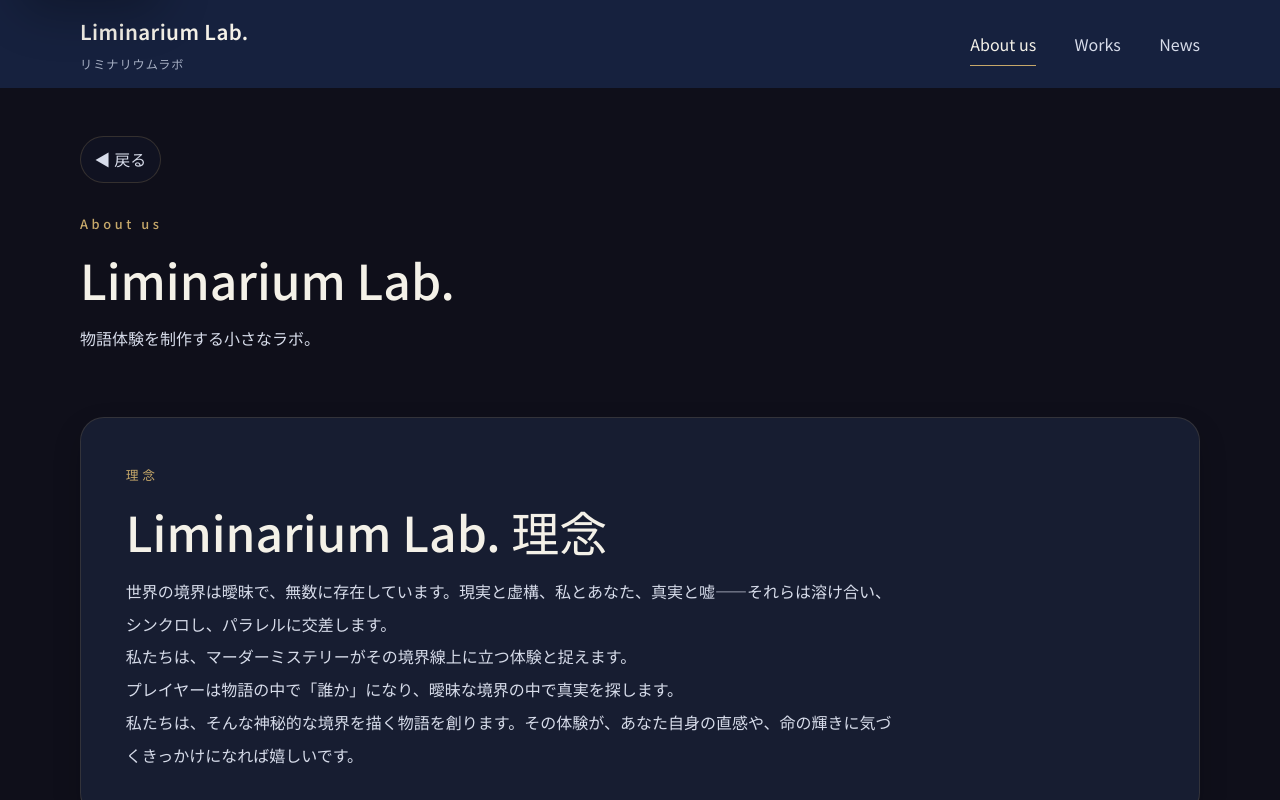
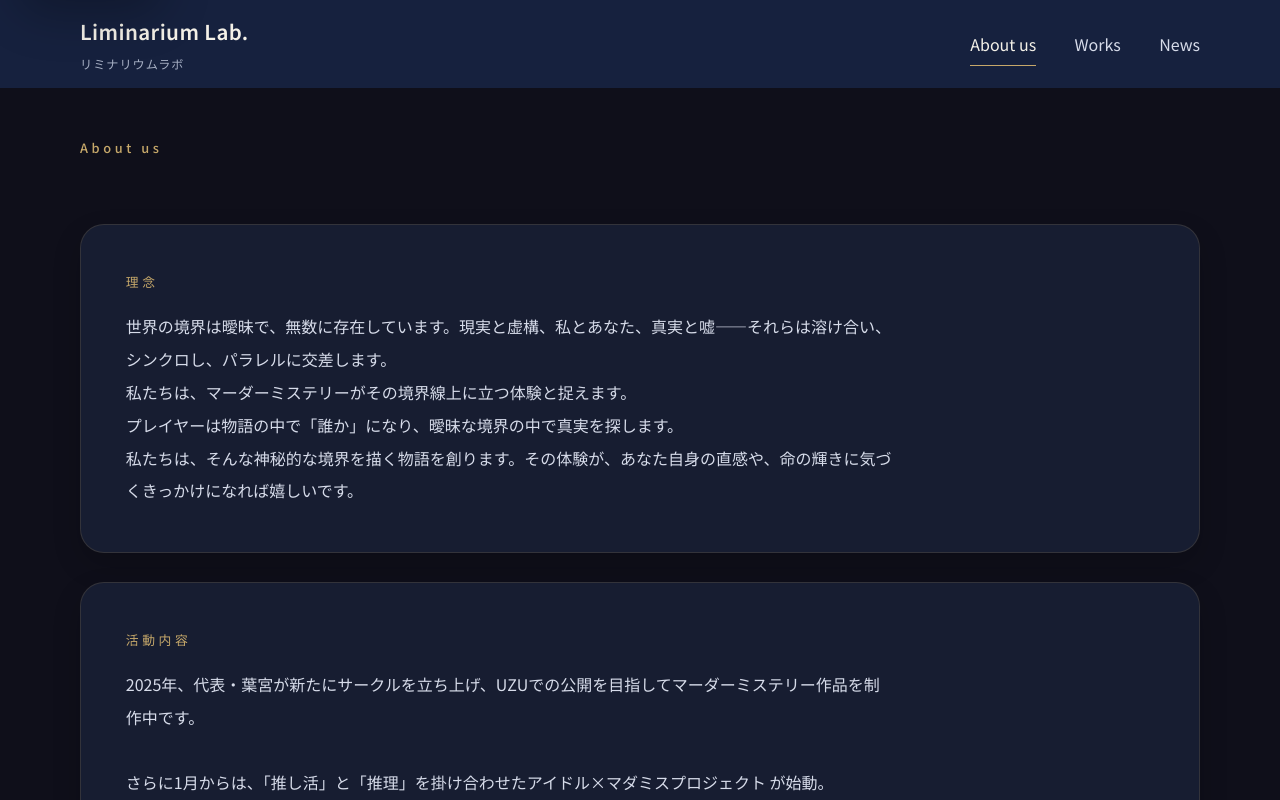
Before and after one commit to sunpotflower4460-cpu/Test-HP-SAKI, a React (Vite) app: page /about in a window 1280 px wide. Shown: the top 800 px of the page. Built offline with nearby package versions, Linux system fonts and the light colour scheme.

Commit message:
refactor: simplify lower pages for figma fidelity
Agent-Logs-Url: https://github.com/sunpotflower4460-cpu/Test-HP-SAKI/sessions/8596cb58-a9f8-4ebf-90fd-3eaa2a690c37

Co-authored-by: sunpotflower4460-cpu <253257485+sunpotflower4460-cpu@users.noreply.github.com>

```diff
--- a/src/components/NewsList.tsx
+++ b/src/components/NewsList.tsx
@@ -1,4 +1,3 @@
-import { motion } from 'framer-motion';
 import styles from './NewsList.module.css';
 import { NewsItem } from '../data/siteData';
 
@@ -13,14 +12,8 @@ const NewsList = ({ items, limit }: NewsListProps) => {
 
   return (
     <div className={styles.list}>
-      {visibleItems.map((item, index) => (
-        <motion.article
-          key={item.id}
-          className={styles.item}
-          initial={{ opacity: 0, y: 8 }}
-          animate={{ opacity: 1, y: 0 }}
-          transition={{ duration: 0.28, delay: index * 0.04 }}
-        >
+      {visibleItems.map((item) => (
+        <article key={item.id} className={styles.item}>
           <div className={styles.meta}>
             <time>{item.date}</time>
             {item.label ? <span className={styles.badge}>{item.label}</span> : null}
@@ -29,7 +22,7 @@ const NewsList = ({ items, limit }: NewsListProps) => {
             <p className={styles.title}>{item.title}</p>
             {item.body ? <p className={styles.body}>{item.body}</p> : null}
           </div>
-        </motion.article>
+        </article>
       ))}
     </div>
   );
--- a/src/index.css
+++ b/src/index.css
@@ -163,31 +163,6 @@ img {
   background: rgba(198, 168, 106, 0.16);
 }
 
-.backLink {
-  display: inline-flex;
-  align-items: center;
-  gap: 0.5rem;
-  min-height: 38px;
-  margin-bottom: 1.8rem;
-  padding: 0.45rem 0.85rem;
-  border-radius: 999px;
-  border: 1px solid rgba(198, 168, 106, 0.2);
-  color: var(--color-text-soft);
-  background: rgba(17, 20, 37, 0.78);
-  transition:
-    transform var(--transition),
-    border-color var(--transition),
-    color var(--transition),
-    background-color var(--transition);
-}
-
-.backLink:hover {
-  transform: translateX(-2px);
-  border-color: rgba(198, 168, 106, 0.46);
-  color: var(--color-text);
-  background: rgba(198, 168, 106, 0.1);
-}
-
 @media (max-width: 640px) {
   html {
     scroll-padding-top: 92px;
--- a/src/pages/About/About.module.css
+++ b/src/pages/About/About.module.css
@@ -15,19 +15,6 @@
   text-transform: none;
   font-size: 0.8rem;
   font-weight: 500;
-}
-
-.hero h1 {
-  font-family: var(--font-body);
-  font-size: clamp(2.4rem, 4vw, 3rem);
-  font-weight: 500;
-  letter-spacing: 0;
-  color: var(--color-heading);
-}
-
-.description {
-  max-width: 42rem;
-  color: var(--color-body);
 }
 
 .block {
@@ -48,11 +35,6 @@
   line-height: 2.05;
 }
 
-.block h2 {
-  font-size: clamp(2rem, 4vw, 3rem);
-  color: var(--color-heading);
-}
-
 .membersSection {
   margin-top: clamp(3.5rem, 7vw, 5rem);
 }
@@ -61,11 +43,6 @@
   display: grid;
   gap: 0.8rem;
   margin-bottom: clamp(1.75rem, 4vw, 2.75rem);
-}
-
-.membersHeader h2 {
-  font-size: clamp(1.9rem, 3vw, 2.35rem);
-  color: var(--color-heading);
 }
 
 .memberGrid {
@@ -90,25 +67,11 @@
     gap: 0.8rem;
     margin-bottom: 2.2rem;
   }
-
-  .hero h1 {
-    font-size: clamp(2rem, 10vw, 2.6rem);
-  }
-
-  .description {
-    font-size: 0.95rem;
-    line-height: 1.9;
-  }
-
   .block {
     margin-top: 1.25rem;
     padding: 1.35rem;
     border-radius: 20px;
     gap: 0.85rem;
-  }
-
-  .block h2 {
-    font-size: clamp(1.6rem, 8vw, 2.05rem);
   }
 
   .block p:last-child {
--- a/src/pages/About/About.tsx
+++ b/src/pages/About/About.tsx
@@ -1,41 +1,27 @@
-import { Link } from 'react-router-dom';
-import { motion } from 'framer-motion';
 import MemberCard from '../../components/MemberCard';
 import styles from './About.module.css';
-import { aboutPageSections, members, siteInfo } from '../../data/siteData';
+import { aboutPageSections, members } from '../../data/siteData';
 
 const About = () => {
   return (
     <div className={`container ${styles.page}`}>
-      <Link to="/" className="backLink">◀ 戻る</Link>
-
-      <motion.section
-        className={styles.hero}
-        initial={{ opacity: 0, y: 20 }}
-        animate={{ opacity: 1, y: 0 }}
-        transition={{ duration: 0.45 }}
-      >
+      <section className={styles.hero}>
         <p className={styles.label}>About us</p>
-        <h1>{siteInfo.name}</h1>
-        <p className={styles.description}>{siteInfo.description}</p>
-      </motion.section>
+      </section>
 
       <section className={styles.block}>
         <p className={styles.blockLabel}>理念</p>
-        <h2>{aboutPageSections.philosophyTitle}</h2>
         <p>{aboutPageSections.philosophy}</p>
       </section>
 
       <section className={styles.block}>
         <p className={styles.blockLabel}>活動内容</p>
-        <h2>{aboutPageSections.activitiesTitle}</h2>
         <p>{aboutPageSections.activities}</p>
       </section>
 
       <section className={styles.membersSection}>
         <div className={styles.membersHeader}>
           <p className={styles.blockLabel}>メンバー</p>
-          <h2>制作を支える4人</h2>
         </div>
         <div className={styles.memberGrid}>
           {members.map((member) => (
--- a/src/pages/News/News.module.css
+++ b/src/pages/News/News.module.css
@@ -15,15 +15,6 @@
   font-size: 0.8rem;
 }
 
-.header h1 {
-  font-size: clamp(2.6rem, 5vw, 4.2rem);
-}
-
-.description {
-  max-width: 40rem;
-  color: var(--color-body);
-}
-
 .listWrap {
   padding: 0.4rem 0 1rem;
 }
@@ -37,16 +28,6 @@
     gap: 0.8rem;
     margin-bottom: 1.8rem;
   }
-
-  .header h1 {
-    font-size: clamp(2.25rem, 11vw, 3.05rem);
-  }
-
-  .description {
-    font-size: 0.95rem;
-    line-height: 1.9;
-  }
-
   .listWrap {
     padding-bottom: 0.5rem;
   }
--- a/src/pages/News/News.tsx
+++ b/src/pages/News/News.tsx
@@ -1,5 +1,3 @@
-import { Link } from 'react-router-dom';
-import { motion } from 'framer-motion';
 import NewsList from '../../components/NewsList';
 import styles from './News.module.css';
 import { newsItems } from '../../data/siteData';
@@ -7,18 +5,9 @@ import { newsItems } from '../../data/siteData';
 const News = () => {
   return (
     <div className={`container ${styles.page}`}>
-      <Link to="/" className="backLink">◀ 戻る</Link>
-
-      <motion.section
-        className={styles.header}
-        initial={{ opacity: 0, y: 20 }}
-        animate={{ opacity: 1, y: 0 }}
-        transition={{ duration: 0.45 }}
-      >
+      <section className={styles.header}>
         <p className={styles.label}>News</p>
-        <h1>ニュース一覧</h1>
-        <p className={styles.description}>制作の進行やサイト更新情報を、静かなトーンでまとめてお届けします。</p>
-      </motion.section>
+      </section>
 
       <div className={styles.listWrap}>
         <NewsList items={newsItems} />
--- a/src/pages/Works/Works.module.css
+++ b/src/pages/Works/Works.module.css
@@ -13,15 +13,6 @@
   letter-spacing: 0.24em;
   text-transform: none;
   font-size: 0.8rem;
-}
-
-.header h1 {
-  font-size: clamp(2.4rem, 4vw, 3rem);
-}
-
-.description {
-  max-width: 42rem;
-  color: var(--color-body);
 }
 
 .grid {
@@ -48,16 +39,6 @@
     gap: 0.8rem;
     margin-bottom: 1.8rem;
   }
-
-  .header h1 {
-    font-size: clamp(2rem, 10vw, 2.6rem);
-  }
-
-  .description {
-    font-size: 0.95rem;
-    line-height: 1.9;
-  }
-
   .grid {
     gap: 1.35rem;
   }
--- a/src/pages/Works/Works.tsx
+++ b/src/pages/Works/Works.tsx
@@ -1,24 +1,13 @@
-import { Link } from 'react-router-dom';
-import { motion } from 'framer-motion';
 import WorkCard from '../../components/WorkCard';
 import styles from './Works.module.css';
-import { works, worksPageIntro } from '../../data/siteData';
+import { works } from '../../data/siteData';
 
 const Works = () => {
   return (
     <div className={`container ${styles.page}`}>
-      <Link to="/" className="backLink">◀ 戻る</Link>
-
-      <motion.section
-        className={styles.header}
-        initial={{ opacity: 0, y: 20 }}
-        animate={{ opacity: 1, y: 0 }}
-        transition={{ duration: 0.45 }}
-      >
+      <section className={styles.header}>
         <p className={styles.label}>Works</p>
-        <h1>作品一覧</h1>
-        {worksPageIntro && <p className={styles.description}>{worksPageIntro}</p>}
-      </motion.section>
+      </section>
 
       <div className={styles.grid}>
         {works.map((work) => (
```
